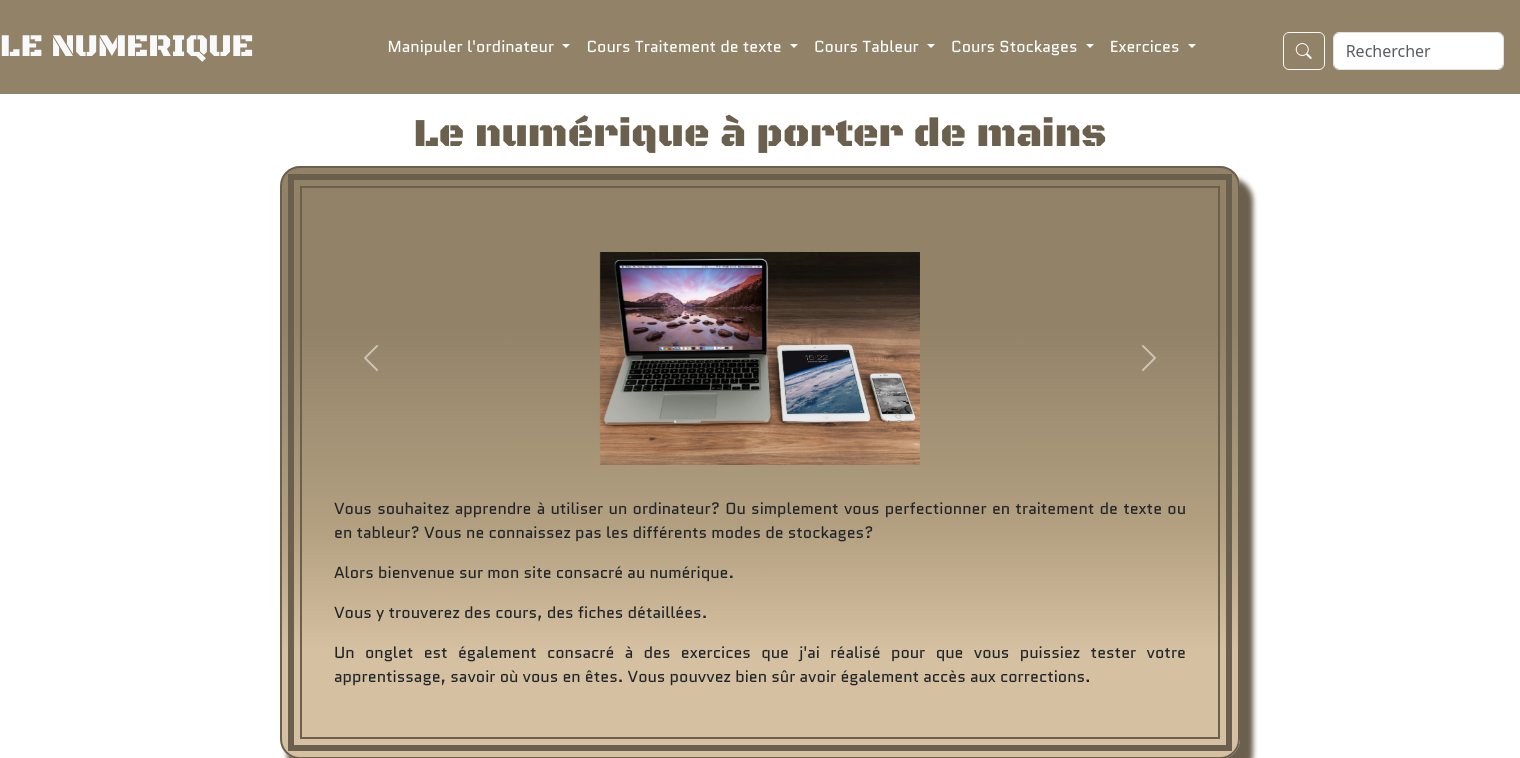
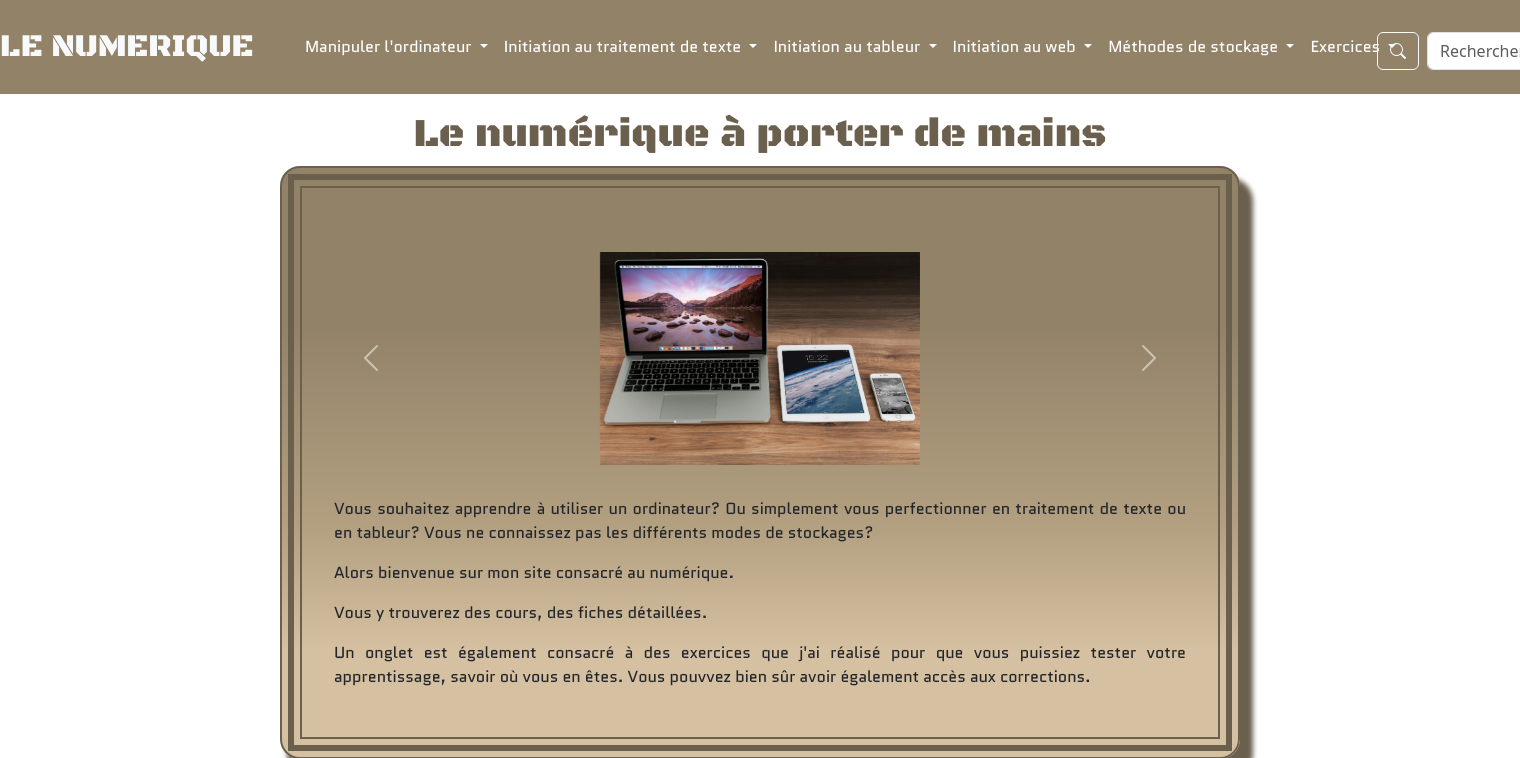
Before and after one commit to LN27100/site_numerique, a PHP site: page /views/view-home.php in a window 1520 px wide; the page is wider, and only the part inside the window is pictured. Shown: the top 758 px of that part. Run offline with PHP 8.4, Linux system fonts and the light colour scheme; a stand-in replaces the project's code that opens the database connection.

Commit message:
modification navbar

```diff
--- a/templates/header.php
+++ b/templates/header.php
@@ -24,7 +24,7 @@
 
                 <li class="nav-item dropdown">
                     <a class="nav-link dropdown-toggle" role="button" data-bs-toggle="dropdown" aria-expanded="false">
-                        Cours Traitement de texte
+                        Initiation au traitement de texte
                     </a>
                     <ul class="dropdown-menu">
                         <li><a class="dropdown-item" href="/controllers/controller-blue.php" data-categoryId="1">Bleues</a></li>
@@ -44,7 +44,7 @@
 
                 <li class="nav-item dropdown">
                     <a class="nav-link dropdown-toggle" role="button" data-bs-toggle="dropdown" aria-expanded="false">
-                        Cours Tableur
+                        Initiation au tableur
                     </a>
                     <ul class="dropdown-menu">
                         <li><a class="dropdown-item" href="/controllers/controller-roulees.php">Pierres roulées</a></li>
@@ -56,10 +56,29 @@
                     </ul>
                 </li>
 
+                <li class="nav-item dropdown">
+                    <a class="nav-link dropdown-toggle" role="button" data-bs-toggle="dropdown" aria-expanded="false">
+                        Initiation au web
+                    </a>
+                    <ul class="dropdown-menu">
+                        <li><a class="dropdown-item" href="/controllers/controller-blue.php" data-categoryId="1">Bleues</a></li>
+                        <li><a class="dropdown-item" href="/controllers/controller-green.php" data-categoryId="2">Vertes</a></li>
+                        <li><a class="dropdown-item" href="/controllers/controller-purple.php" data-categoryId="3">Violettes</a></li>
+                        <li><a class="dropdown-item" href="/controllers/controller-white.php" data-categoryId="3">Blanches</a></li>
+                        <li><a class="dropdown-item" href="/controllers/controller-red.php" data-categoryId="3">Rouges</a></li>
+                        <li><a class="dropdown-item" href="/controllers/controller-brown.php" data-categoryId="3">Marrons</a></li>
+                        <li><a class="dropdown-item" data-categoryId="3">Jaunes</a></li>
+                        <li><a class="dropdown-item" data-categoryId="3">Grises</a></li>
+                        <li><a class="dropdown-item" data-categoryId="3">Noires</a></li>
+                        <li><a class="dropdown-item" data-categoryId="3">Oranges</a></li>
+                        <li><a class="dropdown-item" data-categoryId="3">Roses</a></li>
+                        <li><a class="dropdown-item" data-categoryId="3">Multicolores</a></li>
+                    </ul>
+                </li>
 
                 <li class="nav-item dropdown">
                     <a class="nav-link dropdown-toggle" role="button" data-bs-toggle="dropdown" aria-expanded="false">
-                        Cours Stockages
+                        Méthodes de stockage
                     </a>
                     <ul class="dropdown-menu">
                         <li><a class="dropdown-item" href="/controllers/controller-roulees.php">Pierres roulées</a></li>
```
